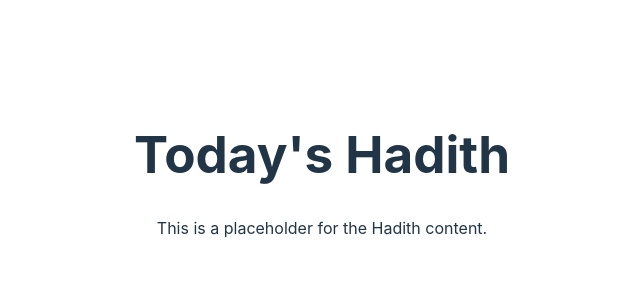
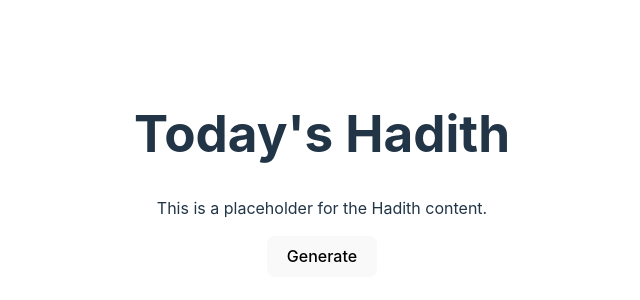
Before and after one commit to Tesnim19/hadith-generator, a React (Vite) app: page / in a window 1280 px wide. Shown: the part 226-526 px from the top of the page, without its empty margins (318-958 px from the left). Built offline with nearby package versions, Linux system fonts and the light colour scheme.

Commit message:
minor commit

```diff
--- a/src/HadithComponent.jsx
+++ b/src/HadithComponent.jsx
@@ -5,6 +5,7 @@
     <div>
       <h1>Today's Hadith</h1>
       <p>This is a placeholder for the Hadith content.</p>
+      <button>Generate</button>
     </div>
   );
 };
```
Also changed, not shown: src/App.jsx (+0 -20 lines).
